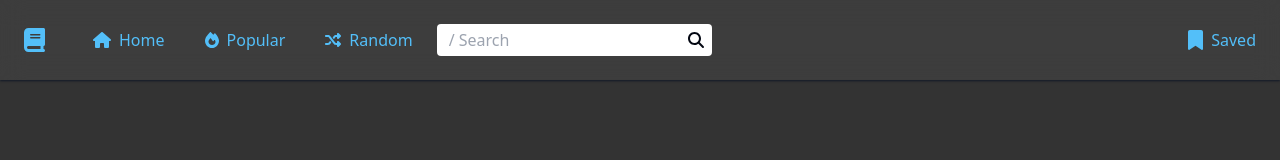
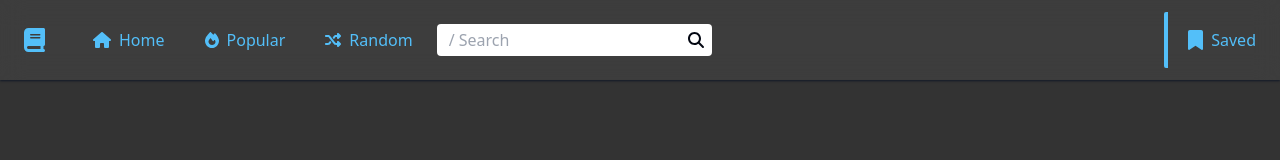
Before and after one commit to lmReef/knowledge-site, a Next.js app: page /saved in a window 1280 px wide. Shown: the top 160 px of the page. Built offline with nearby package versions, Linux system fonts and the light colour scheme.

Commit message:
feat: add nav accents

```diff
--- a/components/NavBar.tsx
+++ b/components/NavBar.tsx
@@ -10,12 +10,13 @@ import {
   faShuffle,
   faSpinner,
 } from "@fortawesome/free-solid-svg-icons";
-import { useState } from "react";
+import { useEffect, useState } from "react";
 import { useRouter } from "next/router";
 
 export default function NavBar() {
   const router = useRouter();
   const [randomClicked, setRandomClicked] = useState(false);
+  const [currentPage, setCurrentPage] = useState(router.pathname);
 
   const randomHandler = () => {
     setRandomClicked(true);
@@ -29,6 +30,10 @@ export default function NavBar() {
       );
   };
 
+  useEffect(() => {
+    setCurrentPage(router.pathname);
+  }, [router.pathname]);
+
   return (
     <>
       <div className="navbar fixed z-10 flex h-20 w-full items-center gap-2 bg-white bg-opacity-5 shadow-sm shadow-gray-900 backdrop-blur-md">
@@ -38,15 +43,15 @@ export default function NavBar() {
           </div>
         </Link>
 
-        <NavItem link="/">
+        <NavItem link="/" currentPage={currentPage}>
           <FontAwesomeIcon icon={faHome} />
           Home
         </NavItem>
-        <NavItem link="/popular">
+        <NavItem link="/popular" currentPage={currentPage}>
           <FontAwesomeIcon icon={faFire} />
           Popular
         </NavItem>
-        <NavItem onclick={randomHandler}>
+        <NavItem onclick={randomHandler} currentPage={currentPage}>
           {randomClicked ? (
             <FontAwesomeIcon icon={faSpinner} className="animate-spin" />
           ) : (
@@ -57,12 +62,15 @@ export default function NavBar() {
 
         <SearchBar />
 
-        <div className="ml-auto">
-          <NavItem link="/saved" className="px-6">
-            <FontAwesomeIcon icon={faBookmark} className="text-xl" />
-            Saved
-          </NavItem>
-        </div>
+        <NavItem
+          link="/saved"
+          className="px-6"
+          currentPage={currentPage}
+          align="right"
+        >
+          <FontAwesomeIcon icon={faBookmark} className="text-xl" />
+          Saved
+        </NavItem>
       </div>
       <span className="nav-spacer block h-20" />
     </>
--- /dev/null
+++ b/components/NavItem.module.scss
@@ -0,0 +1,5 @@
+.nav-item:hover {
+    .hover-accent {
+        height: 100%;
+    }
+}
--- a/components/NavItem.tsx
+++ b/components/NavItem.tsx
@@ -1,24 +1,53 @@
 import Link from "next/link";
+import styles from "./NavItem.module.scss";
 
 export default function NavItem({
-  link = "/",
+  link,
   onclick,
   children,
   className,
+  currentPage,
+  align = "left",
 }: {
   link?: string;
   onclick?: () => void;
   children?: React.ReactNode;
   className?: string;
+  currentPage: string;
+  align?: "left" | "right";
 }) {
-  return (
-    <Link href={link}>
+  const active = currentPage === link;
+
+  // because sometimes theres no link, so we want to wrap those cases with div instead
+  const wrapper = (inner: React.ReactNode) => {
+    const classes = `overflow-hidden ${styles["nav-item"]} relative rounded-sm ${align === "right" ? "ml-auto" : ""}`;
+    if (link)
+      return (
+        <Link href={link} className={classes}>
+          {inner}
+        </Link>
+      );
+    else
+      return (
+        <div
+          className={classes + " cursor-pointer text-[var(--custom-primary)]"}
+        >
+          {inner}
+        </div>
+      );
+  };
+
+  return wrapper(
+    <>
       <div
         className={`nav-item flex h-full items-center justify-center gap-2 p-4 ${className || ""}`}
         onClick={onclick}
       >
         {children}
       </div>
-    </Link>
+      <div
+        className={`hover-accent-x absolute bottom-0 left-0 h-0 w-1 bg-[var(--custom-primary)] transition-all duration-300 ${styles["hover-accent"]} ${active ? "h-14 transition-none" : ""}`}
+      />
+    </>,
   );
 }
```
